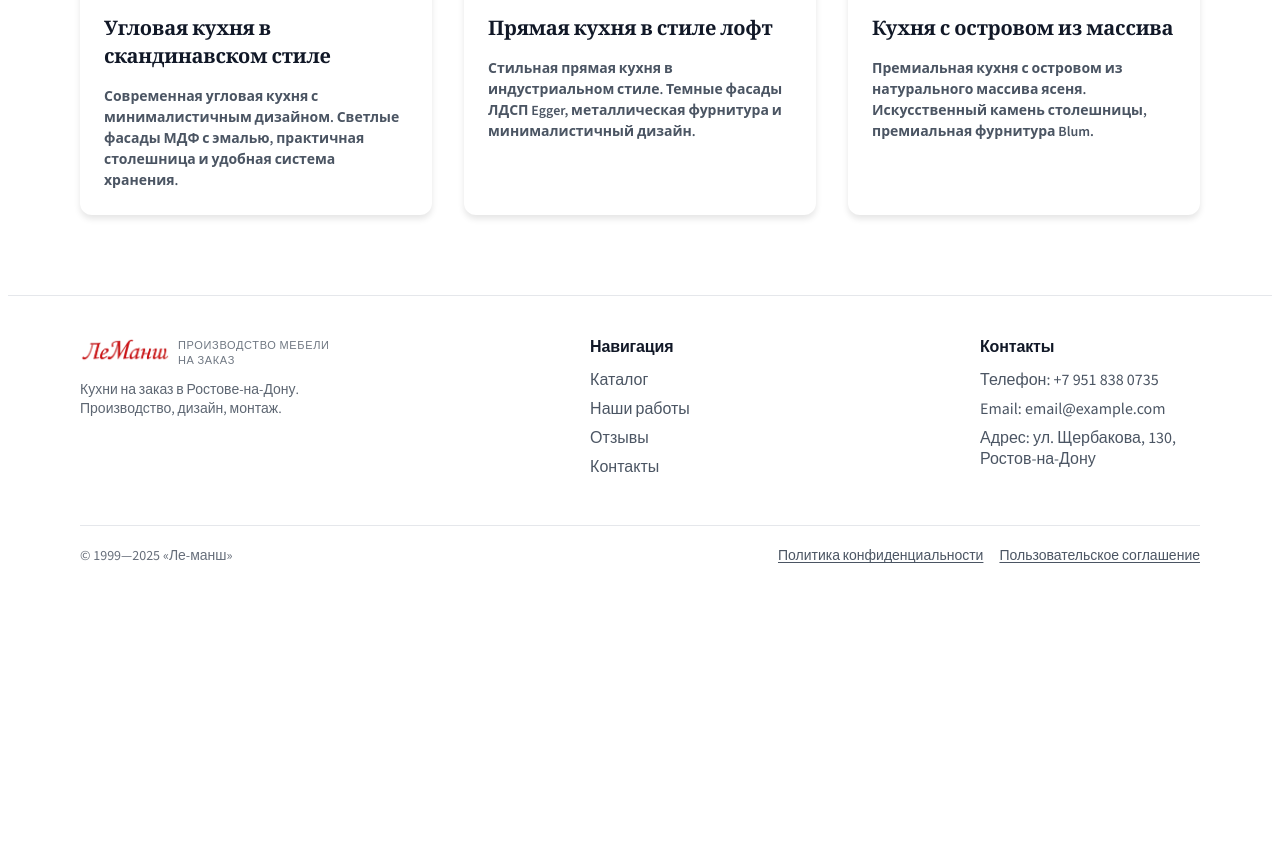
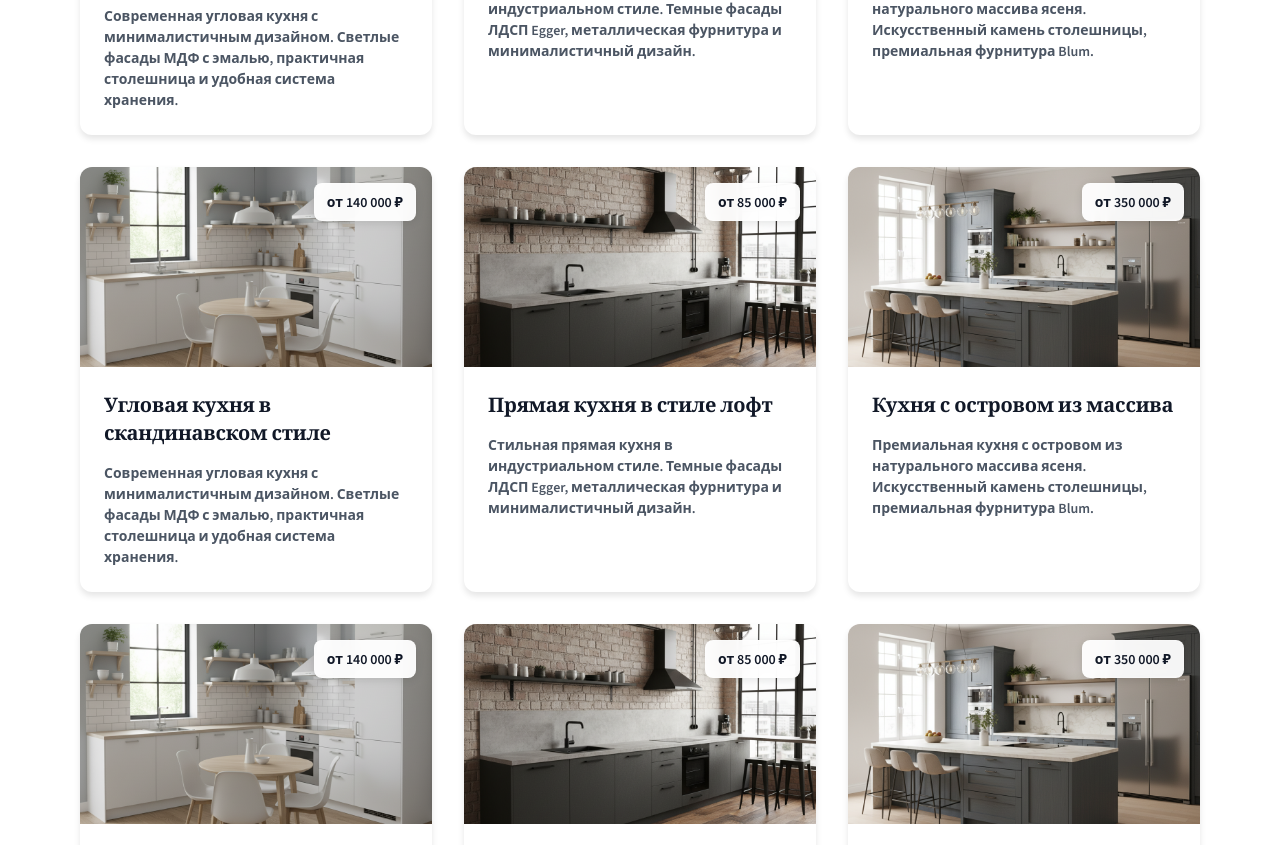
Before and after one commit to tonyloks/kuhni_site, a Next.js app: page / in a window 1280 px wide. Shown: the part 1155-2000 px from the top of the page. Before the commit the page ends 1748 px from the top, so only its background shows below. Built offline with nearby package versions, Linux system fonts and the light colour scheme.

Commit message:
feat: добавить новые проекты в компонент Works

```diff
--- a/src/components/Works.tsx
+++ b/src/components/Works.tsx
@@ -78,6 +78,128 @@ const Works = () => {
         { name: 'Стоимость', value: '350 000 ₽' },
         { name: 'Срок изготовления', value: '7 недель' }
       ]
+    },
+    {
+      id: 'project-4',
+      mainImage: '/images/works/project_1/main.png',
+      title: 'Угловая кухня в скандинавском стиле',
+      price: '140 000 ₽',
+      description: 'Современная угловая кухня с минималистичным дизайном. Светлые фасады МДФ с эмалью, практичная столешница и удобная система хранения.',
+      hoverText: 'Ознакомиться с проектом',
+      gallery: [
+        { description: 'Общий вид кухни', src: '/images/works/project_1/main.png' },
+        { description: 'Рабочая зона', src: '/images/works/project_1/2.png' },
+        { description: 'Фурнитура и ящики', src: '/images/works/project_1/3.png' }
+      ],
+      details: [
+        { name: 'Материал фасадов', value: 'МДФ, эмаль' },
+        { name: 'Столешница', value: 'Пластиковая' },
+        { name: 'Фурнитура', value: 'Hettich' },
+        { name: 'Размеры', value: '3200x1800 мм' },
+        { name: 'Стоимость', value: '140 000 ₽' },
+        { name: 'Срок изготовления', value: '4 недели' }
+      ]
+    },
+    {
+      id: 'project-5',
+      mainImage: '/images/works/project_2/main.png',
+      title: 'Прямая кухня в стиле лофт',
+      price: '85 000 ₽',
+      description: 'Стильная прямая кухня в индустриальном стиле. Темные фасады ЛДСП Egger, металлическая фурнитура и минималистичный дизайн.',
+      hoverText: 'Ознакомиться с проектом',
+      gallery: [
+        { description: 'Общий вид кухни', src: '/images/works/project_2/main.png' },
+        { description: 'Детали фасадов', src: '/images/works/project_2/2.png' }
+      ],
+      details: [
+        { name: 'Материал фасадов', value: 'ЛДСП Egger' },
+        { name: 'Столешница', value: 'Пластик' },
+        { name: 'Фурнитура', value: 'Boyard' },
+        { name: 'Размеры', value: '3000 мм' },
+        { name: 'Стоимость', value: '85 000 ₽' },
+        { name: 'Срок изготовления', value: '3 недели' }
+      ]
+    },
+    {
+      id: 'project-6',
+      mainImage: '/images/works/project_3/main.png',
+      title: 'Кухня с островом из массива',
+      price: '350 000 ₽',
+      description: 'Премиальная кухня с островом из натурального массива ясеня. Искусственный камень столешницы, премиальная фурнитура Blum.',
+      hoverText: 'Ознакомиться с проектом',
+      gallery: [
+        { description: 'Общий вид кухни с островом', src: '/images/works/project_3/main.png' },
+        { description: 'Крупный план острова', src: '/images/works/project_3/1.png' }
+      ],
+      details: [
+        { name: 'Материал фасадов', value: 'Массив ясеня' },
+        { name: 'Столешница', value: 'Искусственный камень' },
+        { name: 'Фурнитура', value: 'Blum' },
+        { name: 'Размеры', value: '4500x2200 мм + остров 1200x800 мм' },
+        { name: 'Стоимость', value: '350 000 ₽' },
+        { name: 'Срок изготовления', value: '7 недель' }
+      ]
+    },
+    {
+      id: 'project-7',
+      mainImage: '/images/works/project_1/main.png',
+      title: 'Угловая кухня в скандинавском стиле',
+      price: '140 000 ₽',
+      description: 'Современная угловая кухня с минималистичным дизайном. Светлые фасады МДФ с эмалью, практичная столешница и удобная система хранения.',
+      hoverText: 'Ознакомиться с проектом',
+      gallery: [
+        { description: 'Общий вид кухни', src: '/images/works/project_1/main.png' },
+        { description: 'Рабочая зона', src: '/images/works/project_1/2.png' },
+        { description: 'Фурнитура и ящики', src: '/images/works/project_1/3.png' }
+      ],
+      details: [
+        { name: 'Материал фасадов', value: 'МДФ, эмаль' },
+        { name: 'Столешница', value: 'Пластиковая' },
+        { name: 'Фурнитура', value: 'Hettich' },
+        { name: 'Размеры', value: '3200x1800 мм' },
+        { name: 'Стоимость', value: '140 000 ₽' },
+        { name: 'Срок изготовления', value: '4 недели' }
+      ]
+    },
+    {
+      id: 'project-8',
+      mainImage: '/images/works/project_2/main.png',
+      title: 'Прямая кухня в стиле лофт',
+      price: '85 000 ₽',
+      description: 'Стильная прямая кухня в индустриальном стиле. Темные фасады ЛДСП Egger, металлическая фурнитура и минималистичный дизайн.',
+      hoverText: 'Ознакомиться с проектом',
+      gallery: [
+        { description: 'Общий вид кухни', src: '/images/works/project_2/main.png' },
+        { description: 'Детали фасадов', src: '/images/works/project_2/2.png' }
+      ],
+      details: [
+        { name: 'Материал фасадов', value: 'ЛДСП Egger' },
+        { name: 'Столешница', value: 'Пластик' },
+        { name: 'Фурнитура', value: 'Boyard' },
+        { name: 'Размеры', value: '3000 мм' },
+        { name: 'Стоимость', value: '85 000 ₽' },
+        { name: 'Срок изготовления', value: '3 недели' }
+      ]
+    },
+    {
+      id: 'project-9',
+      mainImage: '/images/works/project_3/main.png',
+      title: 'Кухня с островом из массива',
+      price: '350 000 ₽',
+      description: 'Премиальная кухня с островом из натурального массива ясеня. Искусственный камень столешницы, премиальная фурнитура Blum.',
+      hoverText: 'Ознакомиться с проектом',
+      gallery: [
+        { description: 'Общий вид кухни с островом', src: '/images/works/project_3/main.png' },
+        { description: 'Крупный план острова', src: '/images/works/project_3/1.png' }
+      ],
+      details: [
+        { name: 'Материал фасадов', value: 'Массив ясеня' },
+        { name: 'Столешница', value: 'Искусственный камень' },
+        { name: 'Фурнитура', value: 'Blum' },
+        { name: 'Размеры', value: '4500x2200 мм + остров 1200x800 мм' },
+        { name: 'Стоимость', value: '350 000 ₽' },
+        { name: 'Срок изготовления', value: '7 недель' }
+      ]
     }
   ];
 
@@ -131,7 +253,7 @@ const Works = () => {
 
           .work-item__image {
             position: relative;
-            height: 280px;
+            height: 200px;
             overflow: hidden;
           }
 
```
